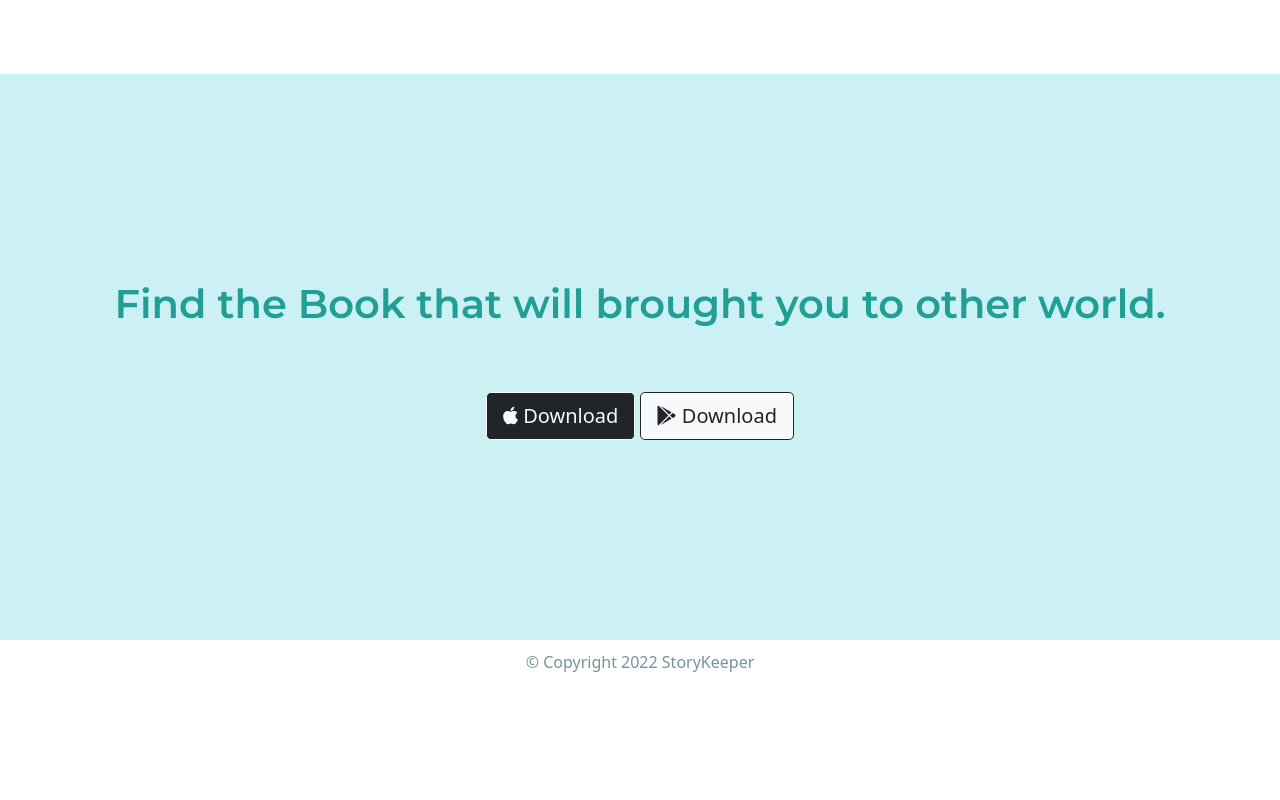
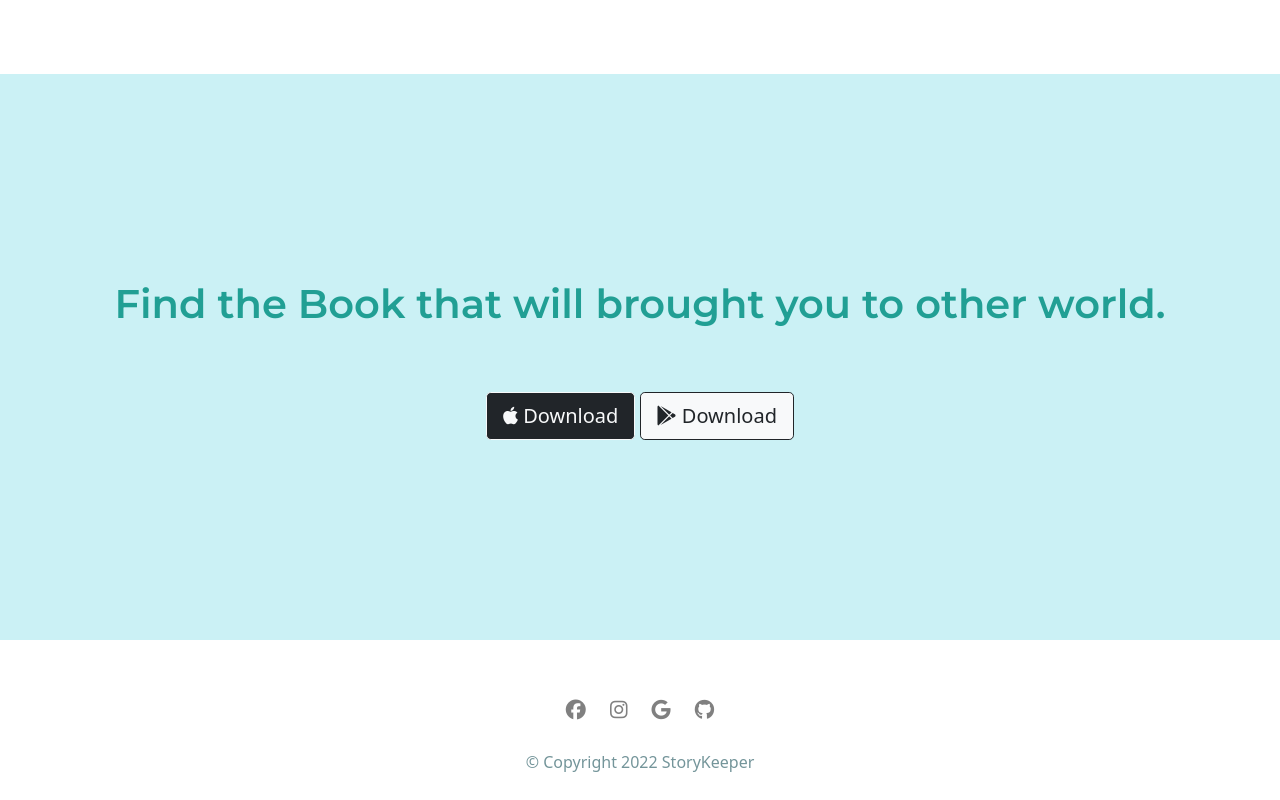
Before and after one commit to Jenneltots/TheStoryKeeperWebsite, a plain HTML site: page index.html in a window 1280 px wide. Shown: the part 2870-3670 px from the top of the page. Before the commit the page ends 3570 px from the top, so only its background shows below. Drawn offline with nearby package versions, Linux system fonts and the light colour scheme.

Commit message:
index.html

```diff
--- a/index.html
+++ b/index.html
@@ -258,6 +258,11 @@
 
   <footer id="footer">
 
+      <i class="fab fa-facebook"></i>
+      <i class="fab fa-instagram"></i>
+      <i class="fab fa-google"></i>
+      <i class="fab fa-github"></i>
+
     <p>© Copyright 2022 StoryKeeper</p>
 
   </footer>
```
